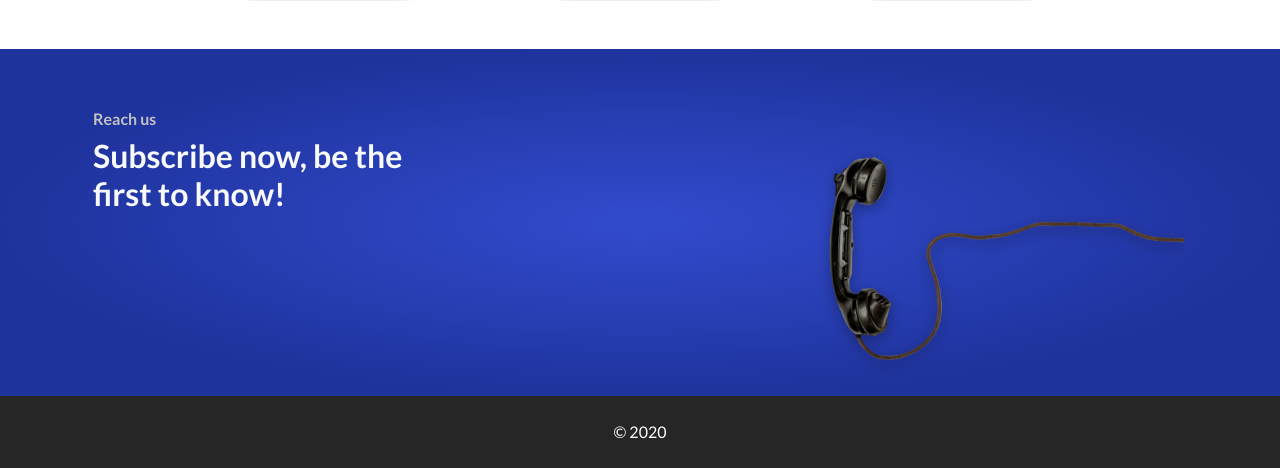
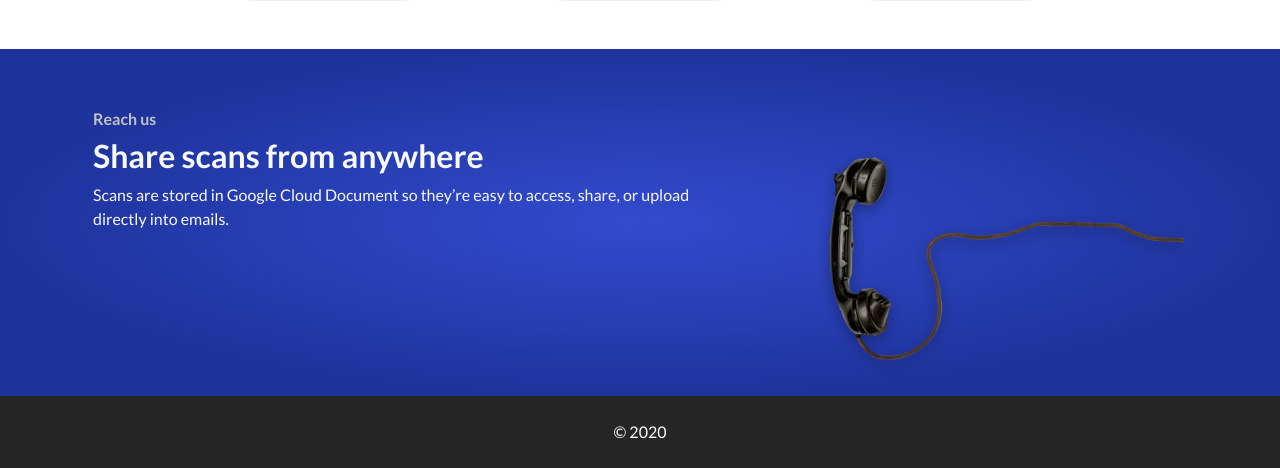
Before and after one commit to judexes/TC-scan, a PHP site: page / in a window 1280 px wide. Shown: the part 2510-2978 px from the top of the page. Run offline with PHP 8.4, Linux system fonts and the light colour scheme.

Commit message:
Update index.php

```diff
--- a/index.php
+++ b/index.php
@@ -192,7 +192,8 @@
                         <div class="col-sm-7">
                             <div class="about-us about-us-description ml-2 mr-2 text-left ">
                                 <h6 class="subtitle font-weight-bold text-secondary">Reach us</h6>
-                                <h2 class="title font-weight-bold text-light">Subscribe now, be the<br>first to know!</h2>
+                                <h2 class="title font-weight-bold text-light">Share scans from anywhere</h2>
+                                <p class="title-description text-light">Scans are stored in Google Cloud Document so they’re easy to access, share, or upload directly into emails.</p>
                             </div>
                         </div>
                         <div class="col-sm-5">
```
